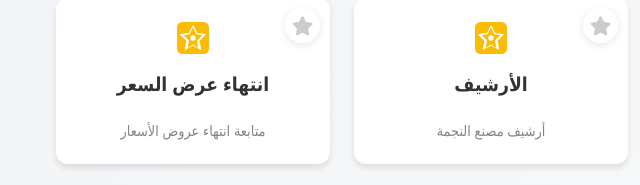
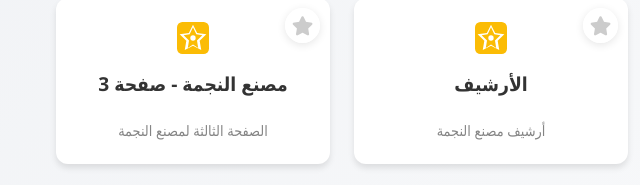
Before and after one commit to islamdev96/modern-links-hub, a website: page public/index.html in a window 1280 px wide. Shown: the part 413-598 px from the top of the page, 0-640 px from the left. Drawn offline with Linux system fonts and the light colour scheme.

Commit message:
الآن يمكنك تشغيل التطبيق ورؤية التغيير الجديد!

```diff
--- a/public/index.html
+++ b/public/index.html
@@ -1031,11 +1031,11 @@
             </div>
 
             <div class="card price-end" data-category="star-factory">
-                <a href="https://docs.google.com/spreadsheets/d/1ZMJqGZa4_4wjqzedfkLyWW6zAShremEN5NRvfcEFCVA/edit?gid=1797911284#gid=1797911284"
+                <a href="https://docs.google.com/spreadsheets/d/1KtTX389yARBMT5i0-WGS_oQZ4MB0_DJH9JxfeEf7_-M/edit?gid=322141468#gid=322141468"
                     target="_blank">
-                    <img src="icons/star-factory-main.svg" alt="انتهاء عرض السعر" class="icon-image">
-                    <span class="title">انتهاء عرض السعر</span>
-                    <span class="description">متابعة انتهاء عروض الأسعار</span>
+                    <img src="icons/star-factory-main.svg" alt="مصنع النجمة - صفحة 3" class="icon-image">
+                    <span class="title">مصنع النجمة - صفحة 3</span>
+                    <span class="description">الصفحة الثالثة لمصنع النجمة</span>
                 </a>
             </div>
 
```
Also changed, not shown: README.md.
